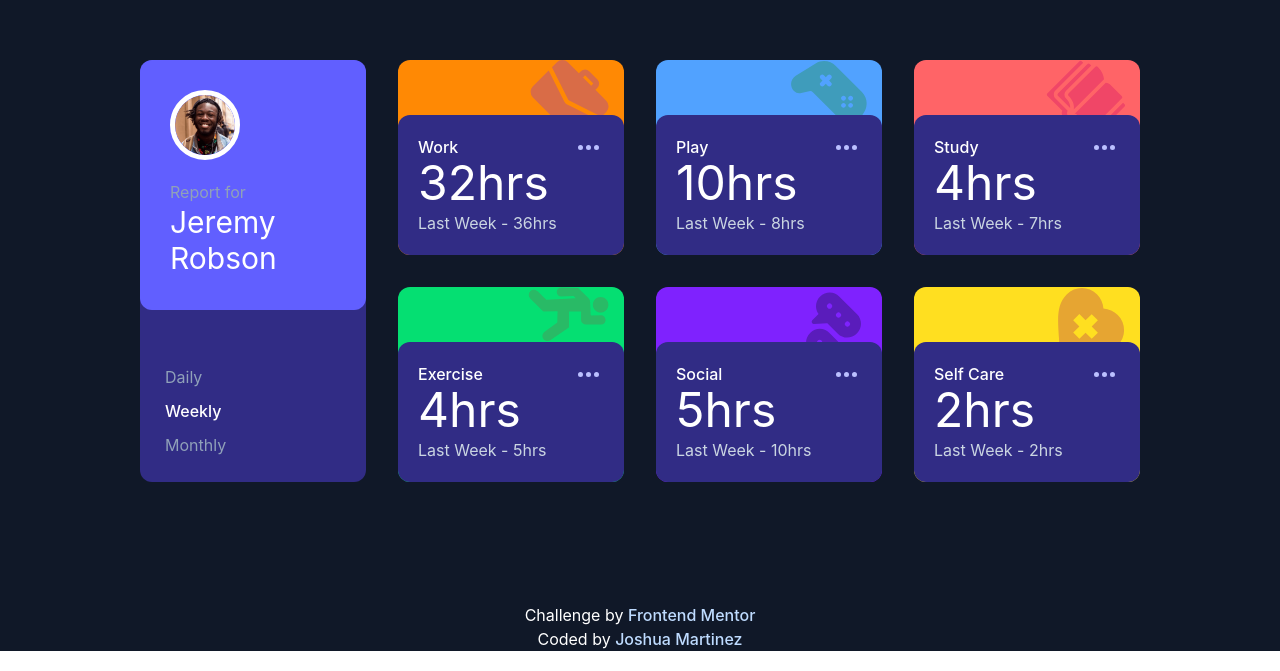
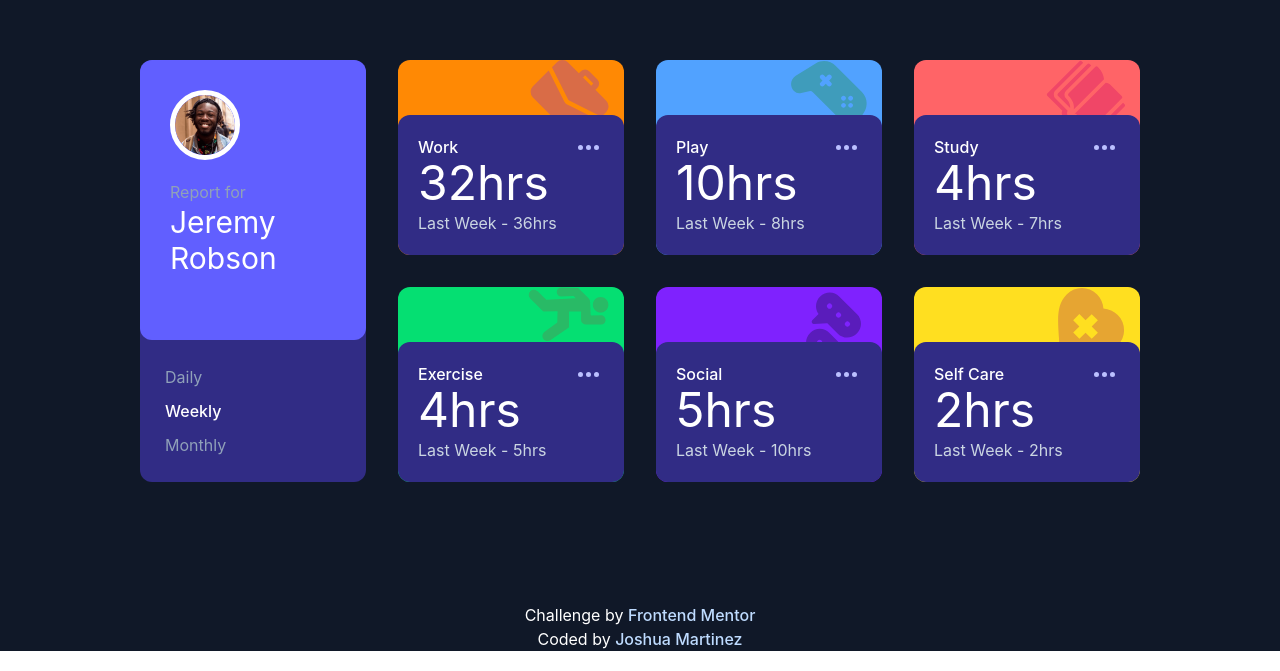
Before and after one commit to JoshuaM04/Time-Tracking-Dashboard, a React (Vite) app in the folder time-tracking-dashboard/: page / in a window 1280 px wide. Shown: the part 149-820 px from the top of the page. Built offline with nearby package versions, Linux system fonts and the light colour scheme.

Commit message:
Made a slight adjustment to the portrait container's min-height on desktop resolutions.

```diff
--- a/time-tracking-dashboard/src/App.jsx
+++ b/time-tracking-dashboard/src/App.jsx
@@ -7,7 +7,7 @@ export default function Dashboard() {
       <main className="min-h-full grid grid-cols-1 grid-rows-7 gap-4 w-[315px] items-center xl:grid-cols-4 xl:grid-rows-2 xl:w-[1000px] xl:gap-8">
 
         <div className="flex flex-col justify-between box bg-indigo-900 rounded-xl p-[20px] text-white min-w-[315px] min-h-[160px] xl:min-w-[100px] xl:row-span-2 xl:min-h-[422px]">
-          <div className="flex items-center gap-5 bg-indigo-500 rounded-xl p-[20px] m-[-20px] max-h-[90px] xl:min-h-[250px] xl:flex-col xl:items-start xl:p-[30px]">
+          <div className="flex items-center gap-5 bg-indigo-500 rounded-xl p-[20px] m-[-20px] max-h-[90px] xl:min-h-[280px] xl:flex-col xl:items-start xl:p-[30px]">
             <img src={portrait} className="w-[60px] xl:w-[70px] border-[5px] rounded-[50%]" />
             <h1>
               <span className="block text-slate-400">Report for</span>
```
